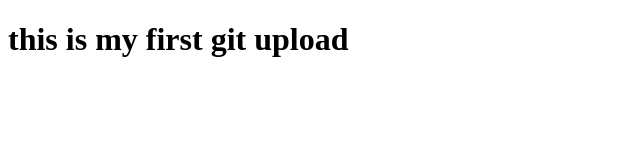
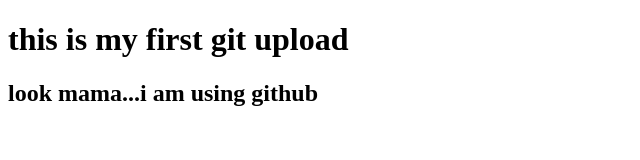
Before and after one commit to Rabiulrn/my-first-website, a plain HTML site: page index.html in a window 1280 px wide. Shown: the whole page, without its empty margins (0-640 px from the left). Drawn offline with Linux system fonts and the light colour scheme.

Commit message:
New heading 2

```diff
--- a/index.html
+++ b/index.html
@@ -7,5 +7,6 @@
 </head>
 <body>
     <h1>this is my first git upload</h1>
+    <h2>look mama...i am using github</h2>
 </body>
 </html>
```
Also changed, not shown: 1 other file.
